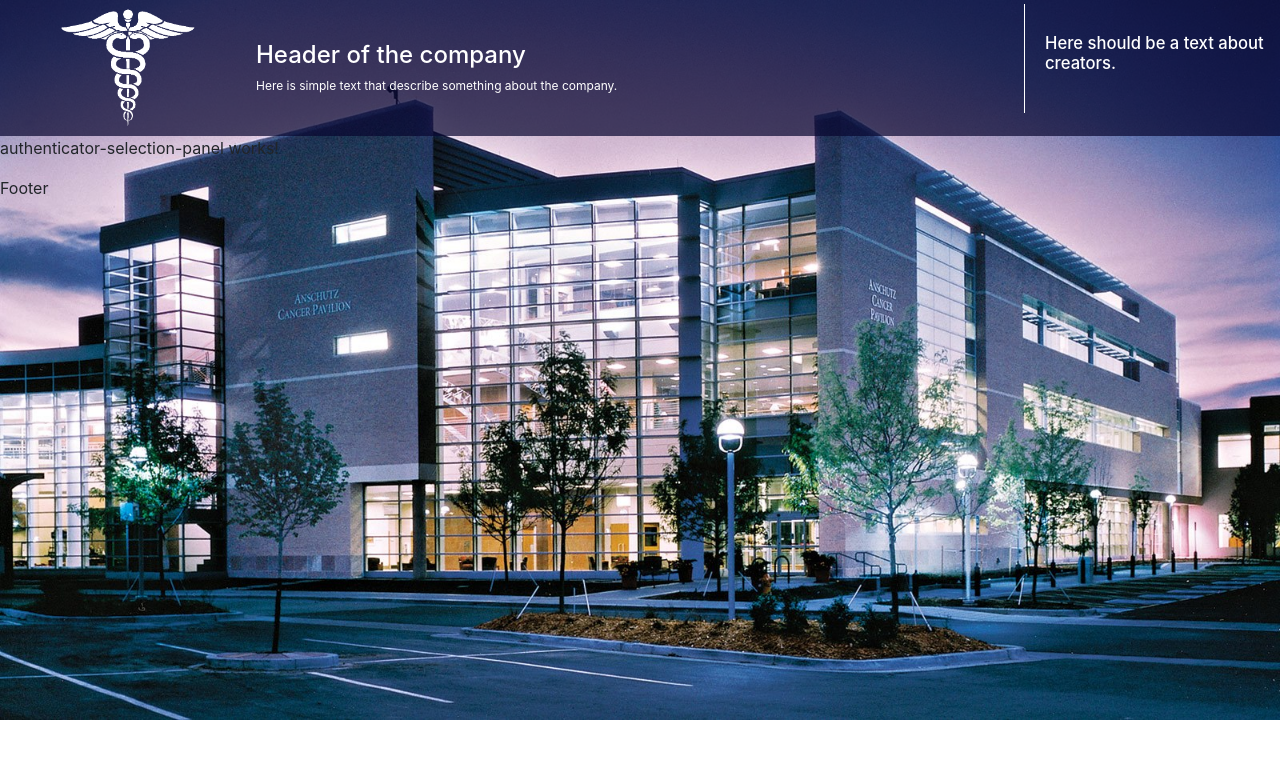
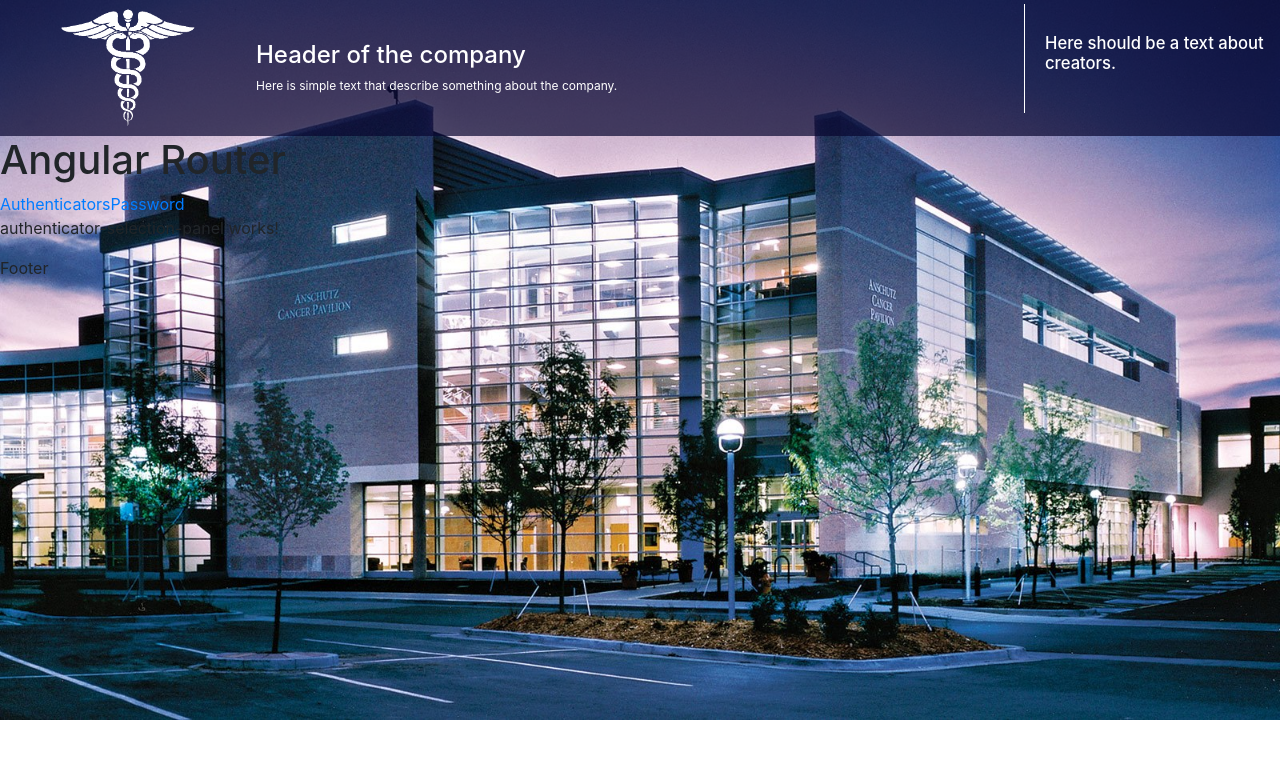
Before and after one commit to yyavor/AngProj, an Angular app: page / in a window 1280 px wide. Shown: the top 758 px of the page. Built offline with nearby package versions, Linux system fonts and the light colour scheme.

Commit message:
Added link for routing testability

```diff
--- a/src/app/app.component.html
+++ b/src/app/app.component.html
@@ -14,6 +14,11 @@
         </span>
     </div>
 </div>
+<h1>Angular Router</h1>
+<nav>
+  <a routerLink="/authenticator-selection-panel">Authenticators</a>
+  <a routerLink="/password-panel">Password</a>
+</nav>
 <div>
     <router-outlet></router-outlet>
 </div>
```
